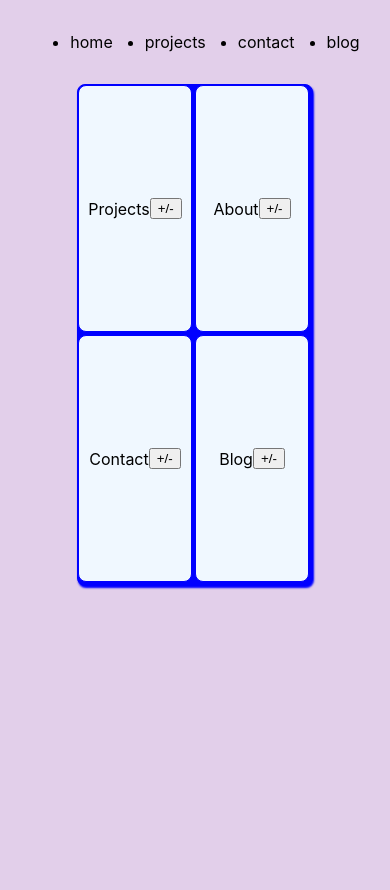
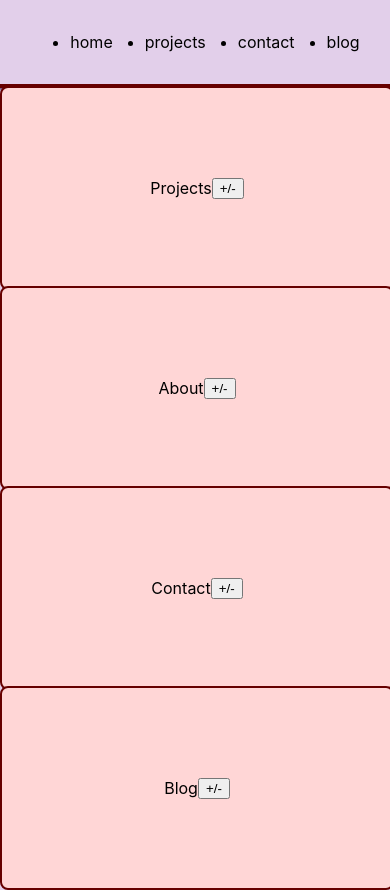
Before and after one commit to cooljasonmelton/site, a React (Create React App) app: page / in a window 390 px wide. Before the commit the page ends 844 px from the top, so only its background shows below. Built offline with nearby package versions, Linux system fonts and the light colour scheme.

Commit message:
added css to make .App more responsive media rule

```diff
--- a/src/App.css
+++ b/src/App.css
@@ -14,15 +14,15 @@
     width: 60%;
     height: 500px;
 
-    border: 1px solid blue;
+    border: 2.5px solid #660000;
     border-radius: 0.5em;
-    box-shadow: 1px 2px 2px blue;
+    box-shadow: 1px 2px 2px #694873;
 
 
     /* background-image: url(); */
     /* background-repeat: no-repeat, repeat; */
     /* background-size: cover;  */
-    background-color: blue;
+    background-color: #660000;
 
     flex-wrap: wrap;
 }
@@ -34,10 +34,10 @@
     width: calc(50% - 5px);
     height: calc(50% - 5px);
 
-    border: 1px solid blue;
+    border: 2.5px solid #660000;
     border-radius: 0.5em;
 
-    background-color: aliceblue;
+    background-color: #FFD6D6;
 
     transition: 1s;
 }
@@ -62,6 +62,8 @@
     left: 50%;
 }
 
+
+/* +/- button controls these classes */
 .active{
     z-index: 1;
     width: 100%;
@@ -74,3 +76,42 @@
     opacity: 0;
     visibility: hidden;
 }
+
+
+/* responsive sizes */
+@media only screen and (max-width: 44em) {
+    .container{
+        width: 100%;
+        height: auto;
+    }
+
+    .square {
+        width: 100%;
+        height: 200px;
+    }
+
+    .projects{
+        top: 0;
+        left: 0;
+    }
+
+    .about{
+        top: 200px;
+        left: 0;
+    }
+
+    .contact{
+        top: 400px;
+        left: 0;
+    }
+
+    .blog{
+        top: 600px;
+        left: 0;
+    }
+
+    .active{
+        position: absolute;
+        top: 0;
+    }
+}
```
Also changed, not shown: 1 other file (tests, documents, lock files or other folders).
